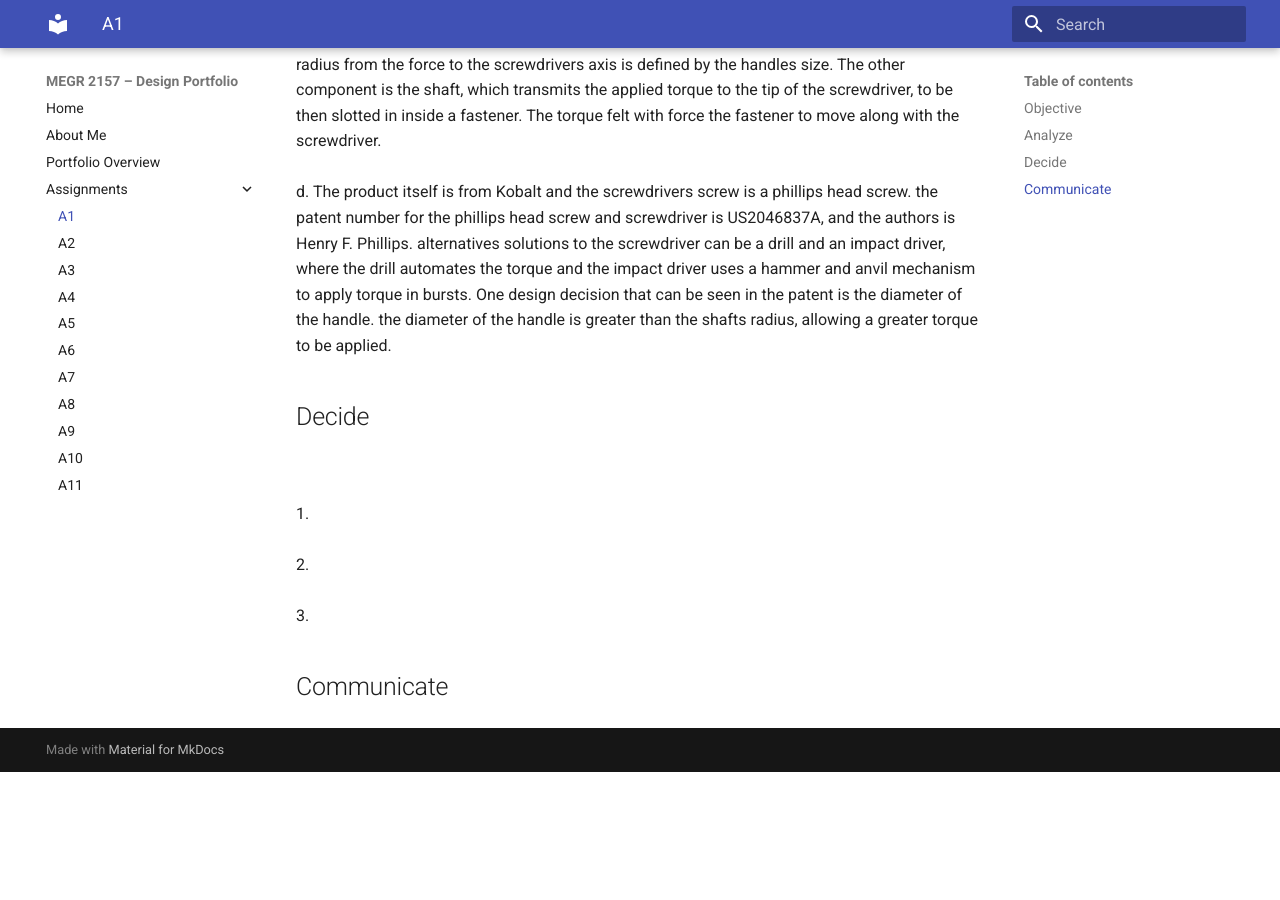
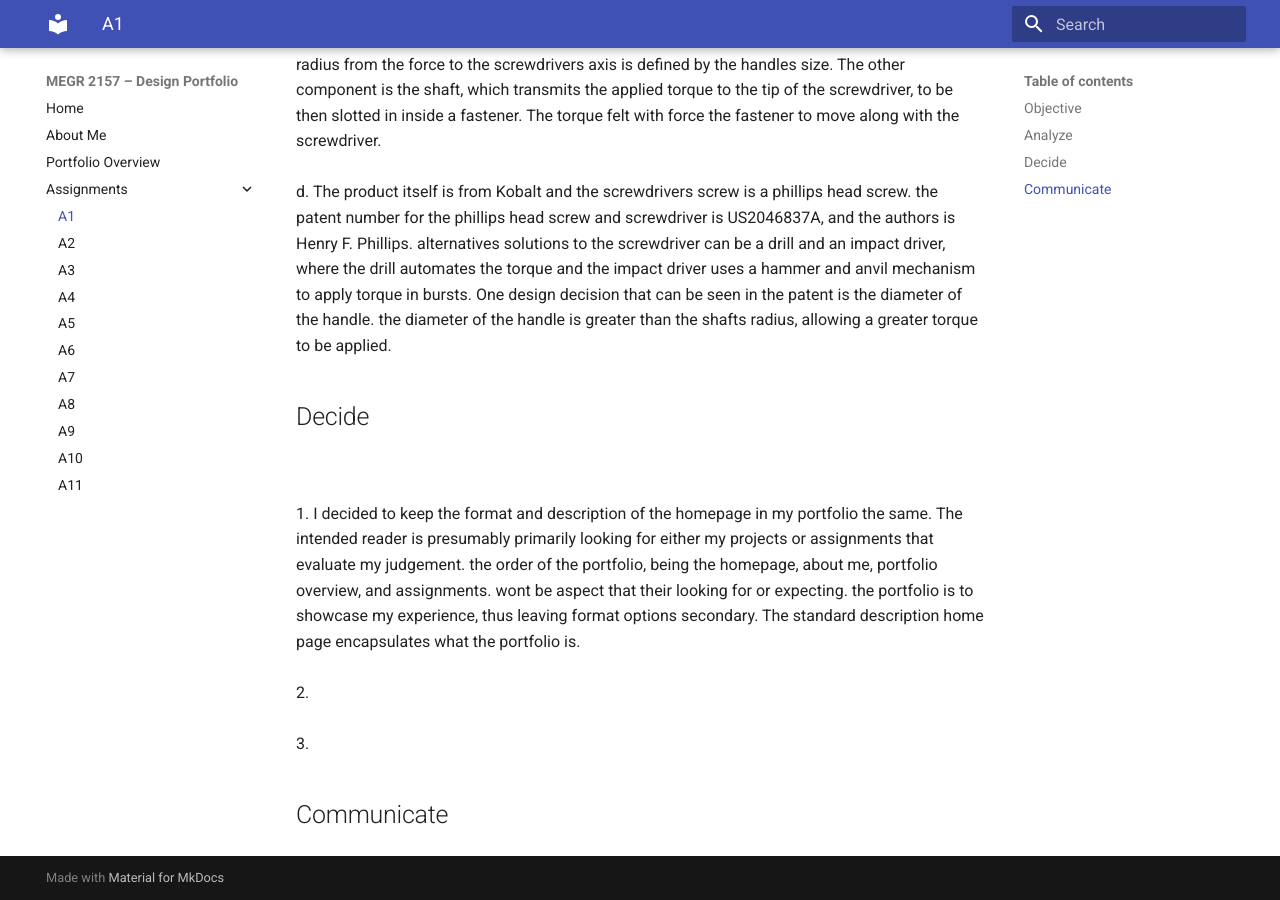
Before and after one commit to ajchiocca/megr2157-portfolio, an MkDocs documentation site: the page built from docs/assignments/A01/index.md, in a window 1280 px wide and 900 px high, scrolled down 2276 px. Built offline with MkDocs 1.6.1 and Material for MkDocs 9.7.7, drawn with Linux system fonts in a browser that asks for light colours; before the commit the page ends 3048 px from its top, so only the background shows below that.

Commit message:
Revise portfolio homepage description and format
Updated the decision section to clarify the portfolio format and intended audience.

```diff
--- a/docs/assignments/A01/index.md
+++ b/docs/assignments/A01/index.md
@@ -53,7 +53,7 @@ d. The product itself is from Kobalt and the screwdrivers screw is a phillips he
 ## Decide
 <br>
 <br>
-1.
+1. I decided to keep the format and description of the homepage in my portfolio the same. The intended reader is presumably primarily looking for either my projects or assignments that evaluate my judgement. the order of the portfolio, being the homepage, about me, portfolio overview, and assignments. wont be aspect that their looking for or expecting. the portfolio is to showcase my experience, thus leaving format options secondary. The standard description home page encapsulates what the portfolio is.
 <br>
 <br>
 2.
```
